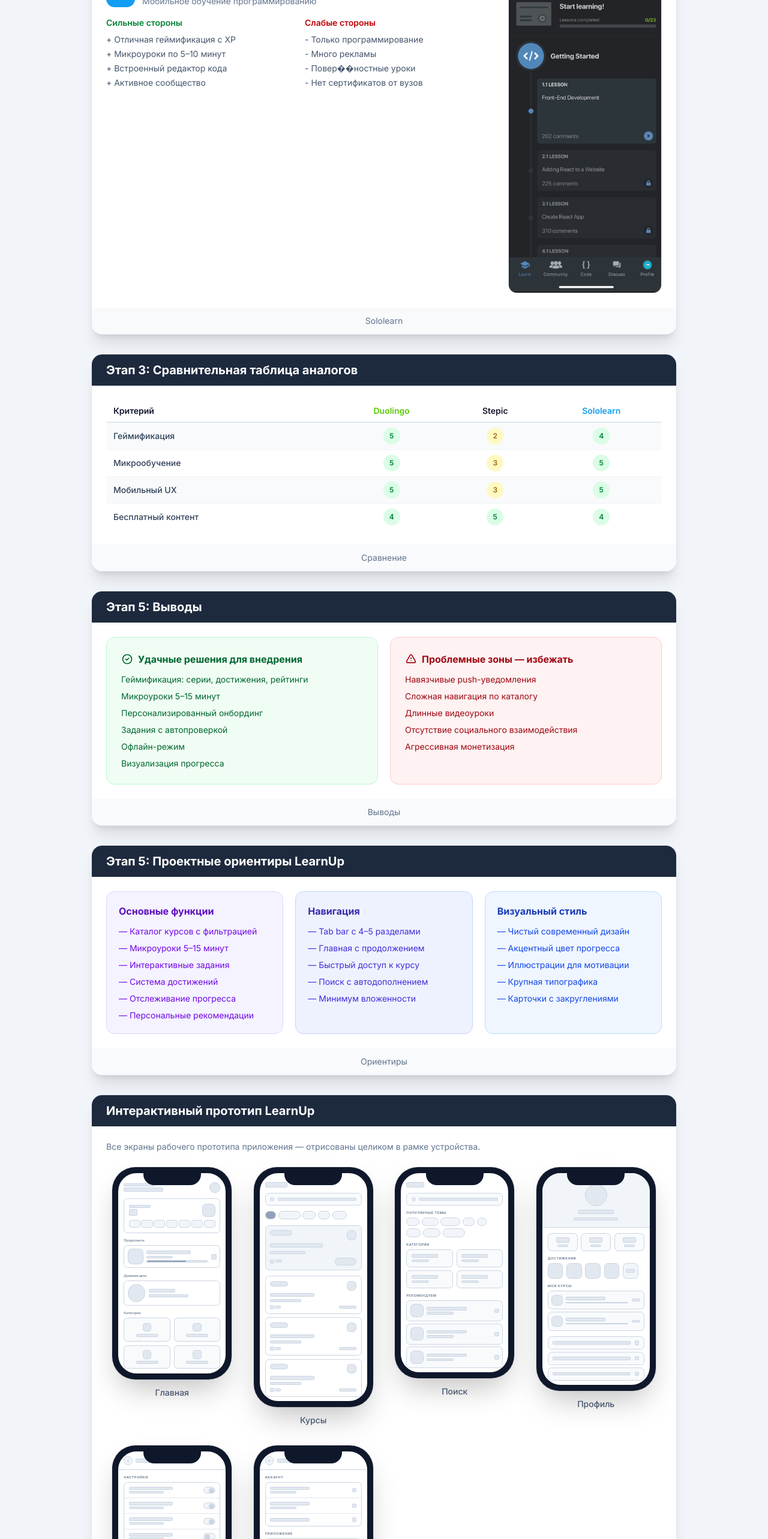
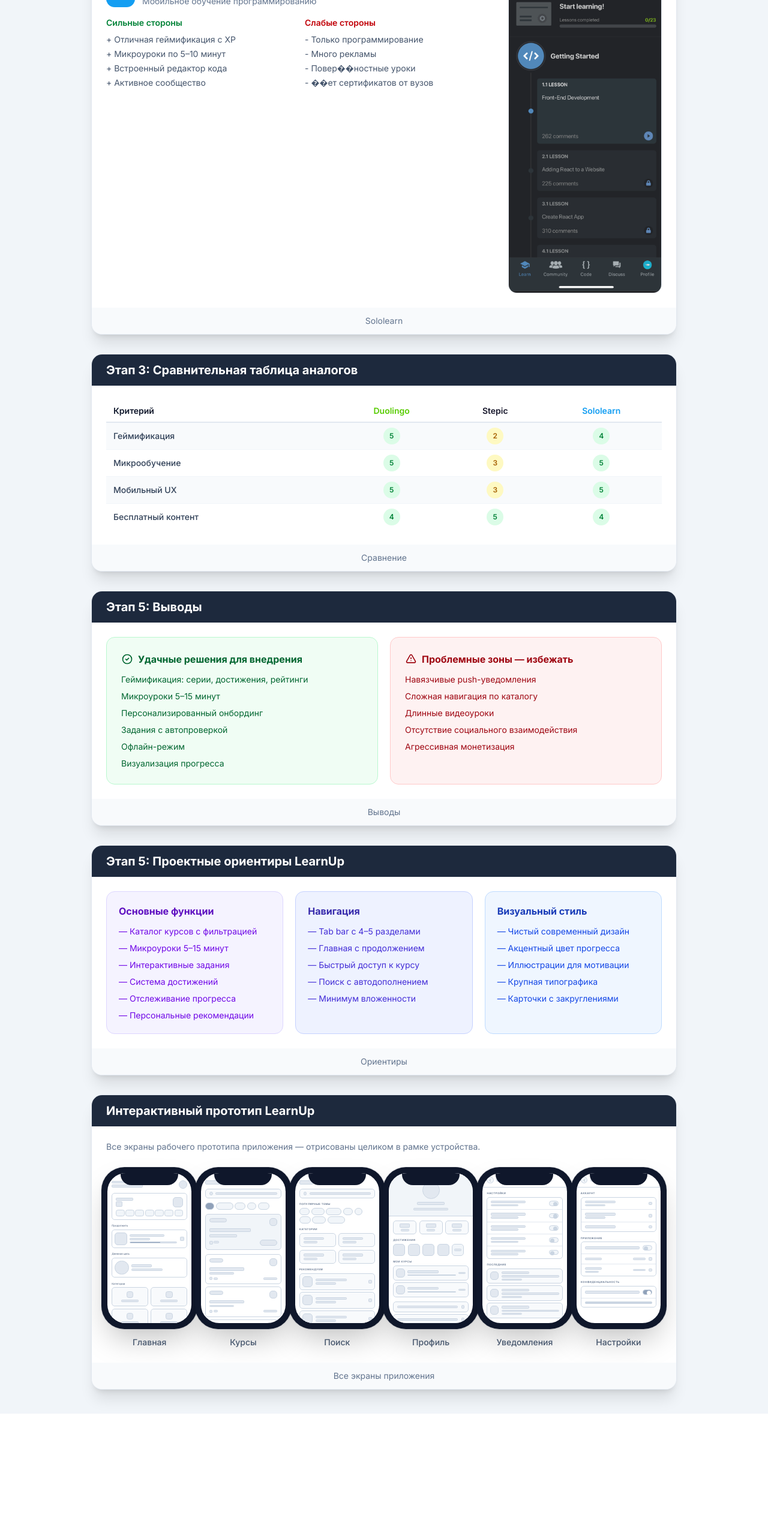
Before and after one commit to SecondNiceee/vir, a Next.js app: page /pdf1 in a window 1280 px wide. Shown: the part 3400-5966 px from the top of the page at 60% size. After the commit the page ends 5757 px from the top, so only its background shows below. Built offline with nearby package versions, Linux system fonts and the light colour scheme.

Commit message:
feat: update gallery scales and remove fixed scales in PDF pages
Co-authored-by: SecondNiceee <154639449+SecondNiceee@users.noreply.github.com>

```diff
--- a/app/pdf1/page.tsx
+++ b/app/pdf1/page.tsx
@@ -201,7 +201,7 @@ export default function Pdf1Page() {
                   <li>- Только программирование</li>
                   <li>- Много рекламы</li>
                   <li>- Повер��ностные уроки</li>
-                  <li>- Нет сертификатов от вузов</li>
+                  <li>- ��ет сертификатов от вузов</li>
                 </ul>
               </div>
             </div>
@@ -298,7 +298,7 @@ export default function Pdf1Page() {
         <p className="text-sm text-slate-500 mb-6 text-pretty">
           Все экраны рабочего прототипа приложения — отрисованы целиком в рамке устройства.
         </p>
-        <LoFiGallery scale={0.46} />
+        <LoFiGallery />
       </Slide>
     </PdfShell>
   )
--- a/app/pdf2/page.tsx
+++ b/app/pdf2/page.tsx
@@ -379,7 +379,7 @@ export default function Pdf2Page() {
         <p className="text-sm text-slate-500 mb-6 text-pretty">
           Все экраны рабочего прототипа приложения — отрисованы целиком в рамке устройства.
         </p>
-        <LoFiGallery scale={0.46} />
+        <LoFiGallery />
       </Slide>
     </PdfShell>
   )
--- a/app/pdf3/page.tsx
+++ b/app/pdf3/page.tsx
@@ -419,7 +419,7 @@ export default function Pdf3Page() {
         <p className="text-sm text-slate-500 mb-6 text-pretty">
           Все экраны рабочего прототипа приложения — отрисованы целиком в рамке устройства.
         </p>
-        <LoFiGallery scale={0.46} />
+        <LoFiGallery />
       </Slide>
     </PdfShell>
   )
--- a/app/pdf4/page.tsx
+++ b/app/pdf4/page.tsx
@@ -80,7 +80,7 @@ export default function Pdf4Page() {
           Реальные экраны интерактивного прототипа LearnUp, отрисованные целиком — без обрезки. Каждый макет показан в
           рамке устройства.
         </p>
-        <PrototypeGallery scale={0.46} />
+        <PrototypeGallery />
       </Slide>
 
       {/* Главная */}
@@ -277,7 +277,7 @@ export default function Pdf4Page() {
               </svg>
             </div>
             <h3 className="font-bold text-slate-700 mb-2">Empty State</h3>
-            <p className="text-sm text-slate-600 mb-4">Нет сохранённых курсов</p>
+            <p className="text-sm text-slate-600 mb-4">Нет со��ранённых курсов</p>
             <div className="bg-teal-500 text-white text-sm font-medium py-2 px-4 rounded-lg">Найти курсы</div>
           </div>
         </div>
--- a/app/pdf5/page.tsx
+++ b/app/pdf5/page.tsx
@@ -326,7 +326,7 @@ export default function Pdf5Page() {
         <p className="text-sm text-slate-500 mb-6 text-pretty">
           Все экраны рабочего прототипа приложения — отрисованы целиком в рамке устройства.
         </p>
-        <PrototypeGallery scale={0.46} />
+        <PrototypeGallery />
       </Slide>
     </PdfShell>
   )
--- a/components/pdf/prototype-screens.tsx
+++ b/components/pdf/prototype-screens.tsx
@@ -41,11 +41,13 @@ export const loFiScreens: PrototypeScreen[] = [
 ]
 
 /** Responsive grid of all lo-fi wireframe screens in phone frames. */
-export function LoFiGallery({ scale = 0.46 }: { scale?: number }) {
+export function LoFiGallery({ scale = 0.36 }: { scale?: number }) {
+  // screenHeight: 390 * (16/9) * scale ≈ phone aspect ratio at this scale
+  const screenHeight = Math.round(390 * (16 / 9) * scale)
   return (
-    <div className="grid grid-cols-2 sm:grid-cols-3 lg:grid-cols-4 gap-x-4 gap-y-8 justify-items-center">
+    <div className="grid grid-cols-3 sm:grid-cols-6 gap-x-3 gap-y-6 justify-items-center">
       {loFiScreens.map(({ label, node }) => (
-        <PhoneFrame key={label} label={label} scale={scale}>
+        <PhoneFrame key={label} label={label} scale={scale} screenHeight={screenHeight}>
           {node}
         </PhoneFrame>
       ))}
@@ -54,11 +56,12 @@ export function LoFiGallery({ scale = 0.46 }: { scale?: number }) {
 }
 
 /** Responsive grid of all prototype screens, each rendered in a phone frame. */
-export function PrototypeGallery({ scale = 0.46 }: { scale?: number }) {
+export function PrototypeGallery({ scale = 0.36 }: { scale?: number }) {
+  const screenHeight = Math.round(390 * (16 / 9) * scale)
   return (
-    <div className="grid grid-cols-2 sm:grid-cols-3 lg:grid-cols-4 gap-x-4 gap-y-8 justify-items-center">
+    <div className="grid grid-cols-3 sm:grid-cols-7 gap-x-3 gap-y-6 justify-items-center">
       {prototypeScreens.map(({ label, node }) => (
-        <PhoneFrame key={label} label={label} scale={scale}>
+        <PhoneFrame key={label} label={label} scale={scale} screenHeight={screenHeight}>
           {node}
         </PhoneFrame>
       ))}
--- a/components/prototype/phone-frame.tsx
+++ b/components/prototype/phone-frame.tsx
@@ -13,11 +13,14 @@ export function PhoneFrame({
   label,
   scale = 0.62,
   designWidth = 390,
+  screenHeight,
 }: {
   children: ReactNode
   label?: string
   scale?: number
   designWidth?: number
+  /** Optional fixed display height (in px) to clip the screen content. */
+  screenHeight?: number
 }) {
   const displayWidth = designWidth * scale
 
@@ -26,7 +29,7 @@ export function PhoneFrame({
       <div className="rounded-[2.4rem] bg-slate-900 p-2.5 shadow-2xl ring-1 ring-slate-900/10">
         <div
           className="relative overflow-hidden rounded-[1.9rem] bg-white"
-          style={{ width: displayWidth }}
+          style={{ width: displayWidth, ...(screenHeight ? { height: screenHeight } : {}) }}
         >
           {/* notch */}
           <div className="pointer-events-none absolute left-1/2 top-0 z-20 h-5 w-24 -translate-x-1/2 rounded-b-2xl bg-slate-900" />
```
